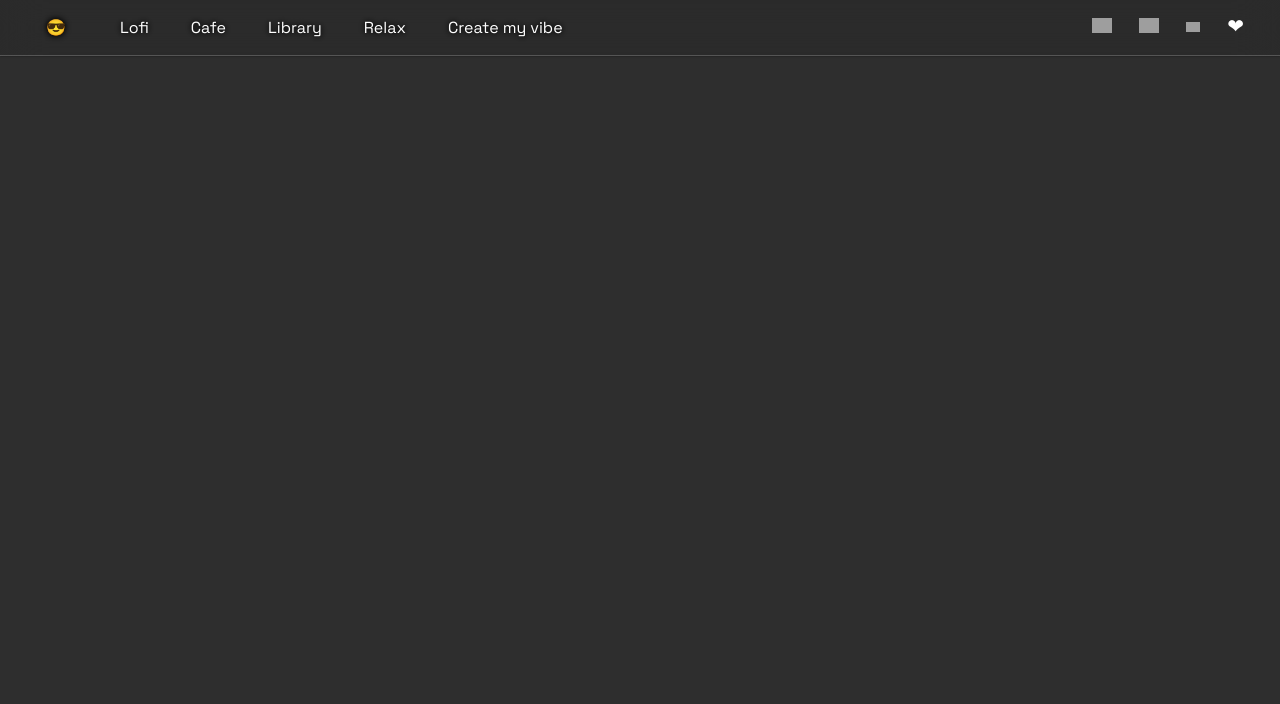
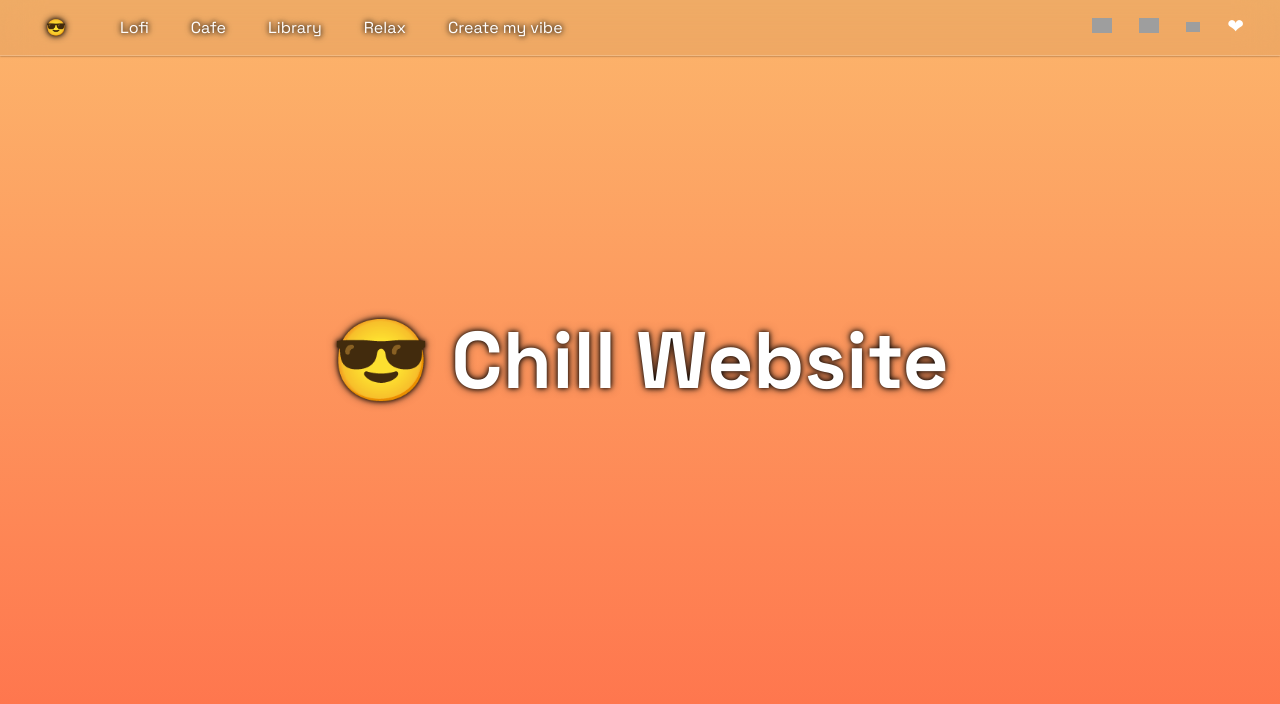
Before and after one commit to divasgt/zenstation, a React (Vite) app: page / in a window 1280 px wide. Shown: the top 704 px of the page. Built offline with nearby package versions, Linux system fonts and the light colour scheme; no server answers; grey boxes are pictures that could not be loaded.

Commit message:
Changed homepage (default theme)

```diff
--- a/src/App.jsx
+++ b/src/App.jsx
@@ -180,6 +180,8 @@ export default function App() {
 
     <Pomodoro isPomodoroShown={isPomodoroShown} />
 
+    {theme==="default" && <h1>😎 Chill Website</h1>}
+
     {isCustomTheme && (
       <section className="custom-theme-section">
         <button className="close-btn" onClick={() => setIsCustomTheme(prev => !prev)} >
--- a/src/index.css
+++ b/src/index.css
@@ -6,11 +6,28 @@
 body {
   margin: 0;
   padding: 0;
-  background-color: #2e2e2e;
-  background-repeat: no-repeat;
+  padding-top: 55px;
+  /* background-color: #2e2e2e; */
+  /* background-repeat: no-repeat;
   background-position: center;
   background-size: cover;
-  background-attachment: fixed;
+  background-attachment: fixed; */
+
+  background: linear-gradient(#fcb66c, #ff6e4a) !important;
+  height: calc(100vh - 55px);
+  margin: 0;
+}
+
+h1 {
+  margin: 0;
+  font-size: 80px;
+  position: fixed;
+  width: max-content;
+  top: 45%;
+  left: 50%;
+  transform: translate(-50%, -50%);
+  text-shadow: 0 0 5px rgba(0,0,0, 1),
+               0 0 10px rgba(0,0,0, 0.7);
 }
 
 header {
```
